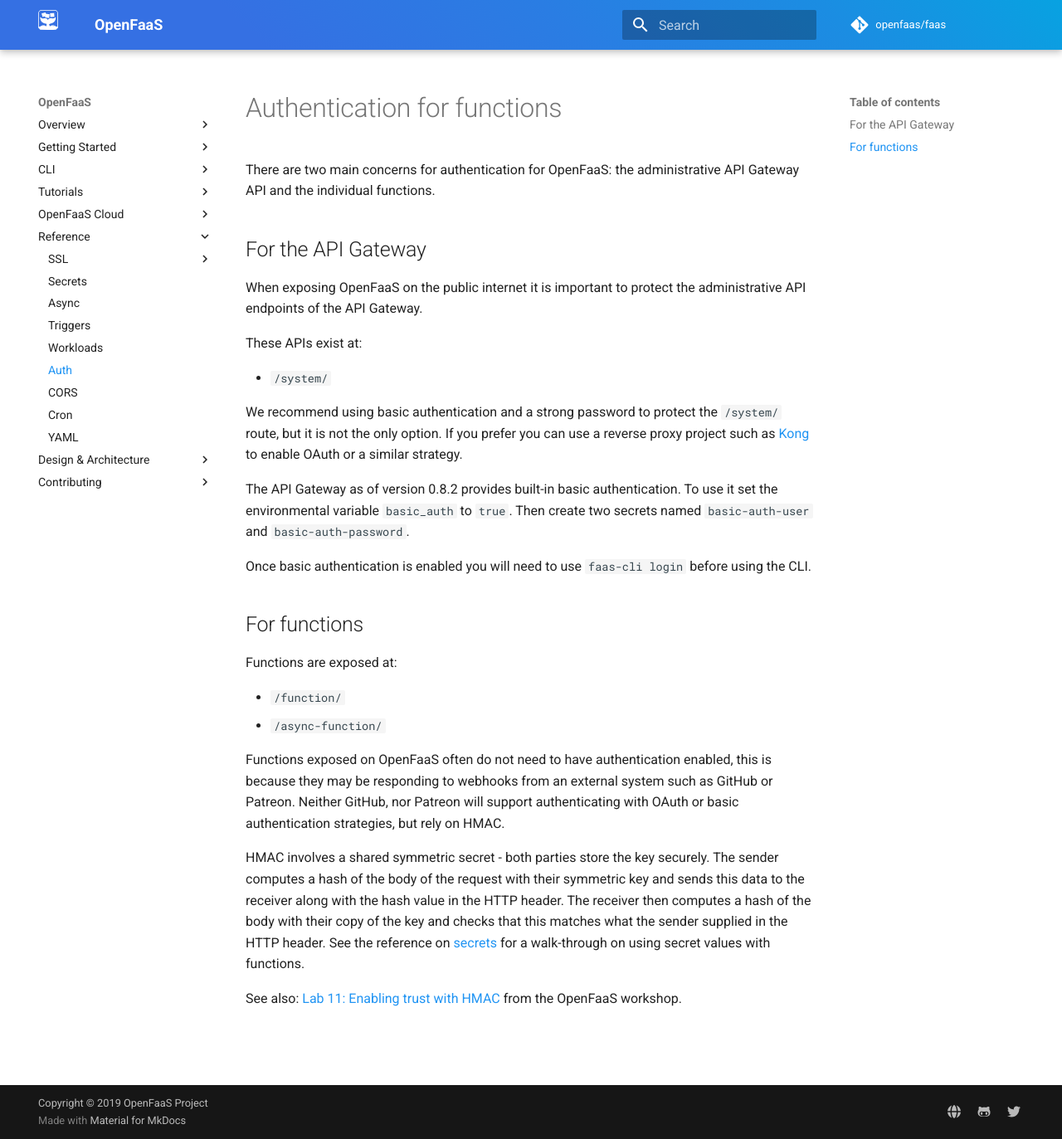
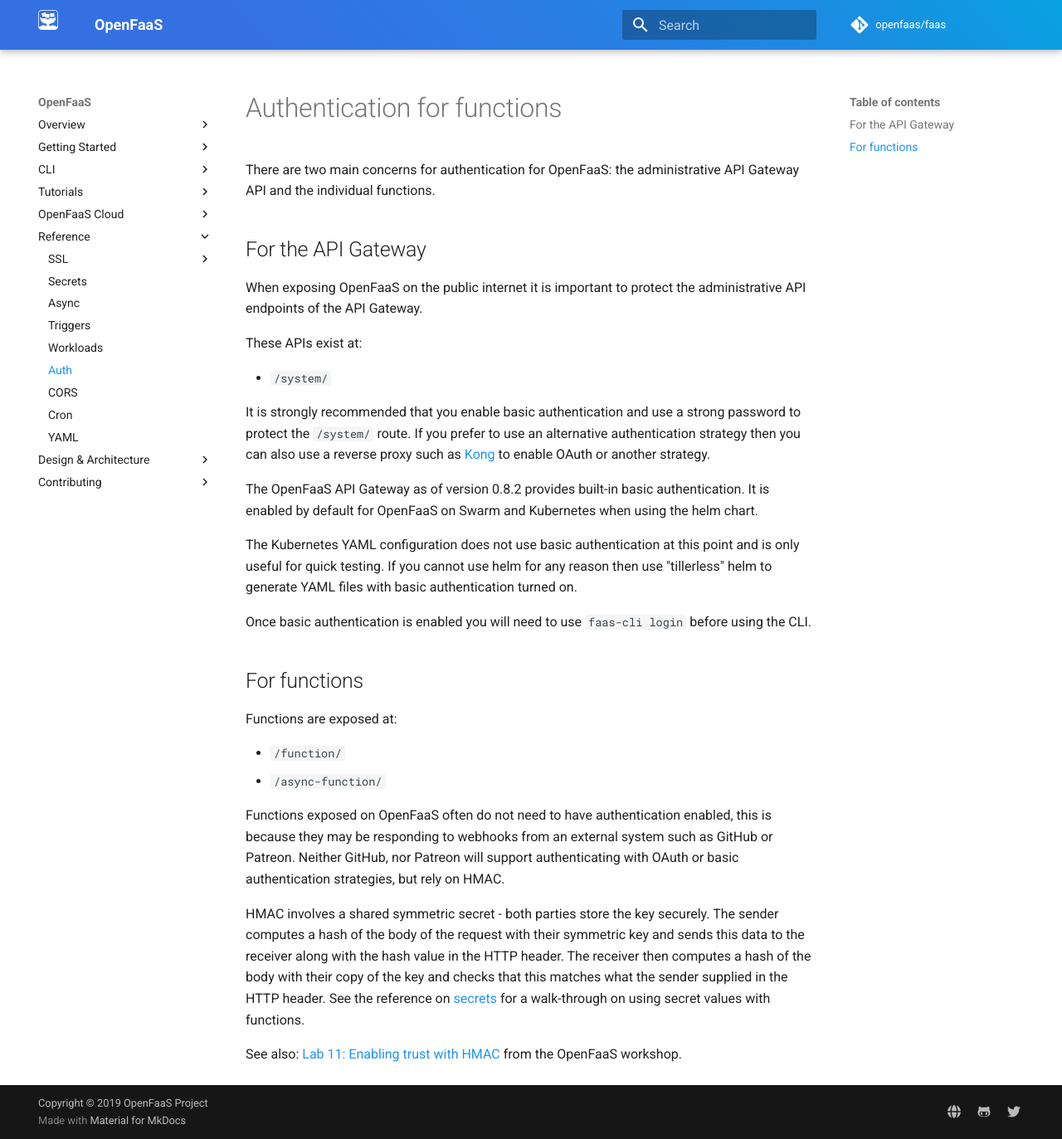
Before and after one commit to openfaas/docs, an MkDocs documentation site: the page built from docs/reference/authentication.md, in a window 1280 px wide and 1373 px high. Shown: the whole window at 83% size. Built offline with MkDocs 1.6.1 and Material for MkDocs 9.7.7, drawn with Linux system fonts in a browser that asks for light colours; comment, search, counter and statistics services are not loaded.

Commit message:
Update authentication docs
Closes: #139

Signed-off-by: Alex Ellis <alexellis2@gmail.com>

```diff
--- a/docs/reference/authentication.md
+++ b/docs/reference/authentication.md
@@ -10,9 +10,11 @@ These APIs exist at:
 
 * `/system/`
 
-We recommend using basic authentication and a strong password to protect the `/system/` route, but it is not the only option. If you prefer you can use a reverse proxy project such as [Kong](https://getkong.org/docs/) to enable OAuth or a similar strategy.
+It is strongly recommended that you enable basic authentication and use a strong password to protect the `/system/` route. If you prefer to use an alternative authentication strategy then you can also use a reverse proxy such as [Kong](https://getkong.org/docs/) to enable OAuth or another strategy.
 
-The API Gateway as of version 0.8.2 provides built-in basic authentication. To use it set the environmental variable `basic_auth` to `true`. Then create two secrets named `basic-auth-user` and `basic-auth-password`.
+The OpenFaaS API Gateway as of version 0.8.2 provides built-in basic authentication. It is enabled by default for OpenFaaS on Swarm and Kubernetes when using the helm chart.
+
+The Kubernetes YAML configuration does not use basic authentication at this point and is only useful for quick testing. If you cannot use helm for any reason then use "tillerless" helm to generate YAML files with basic authentication turned on.
 
 Once basic authentication is enabled you will need to use `faas-cli login` before using the CLI.
 
```
